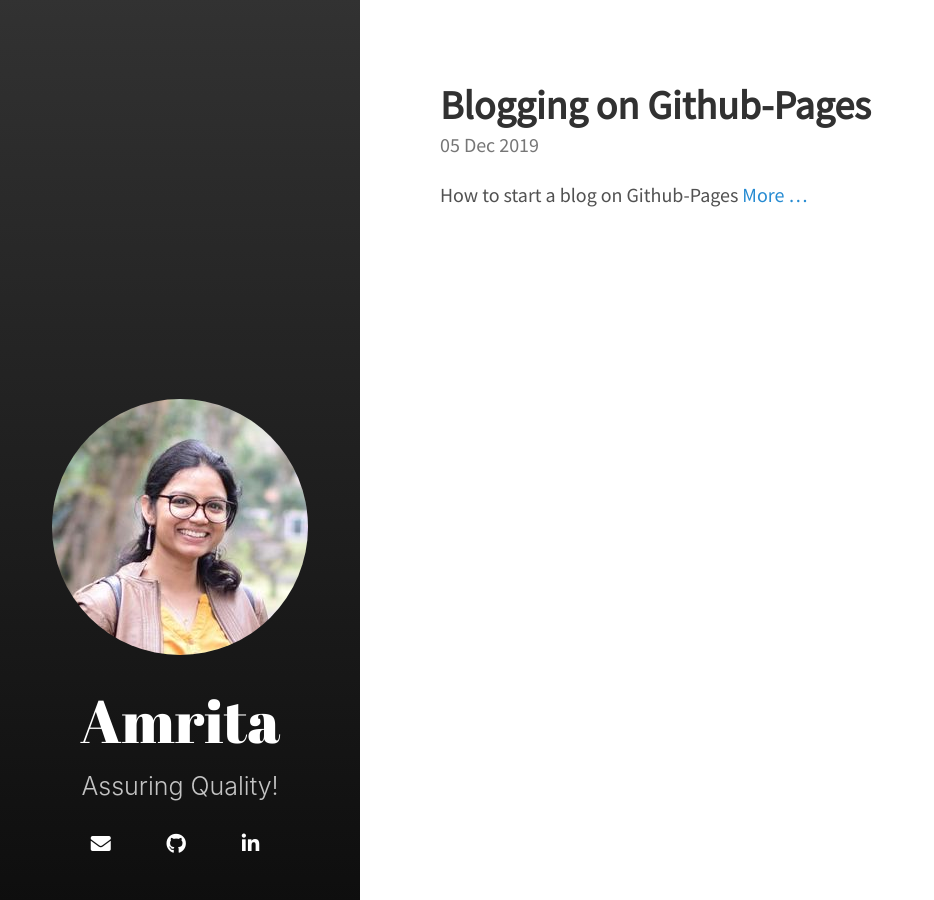
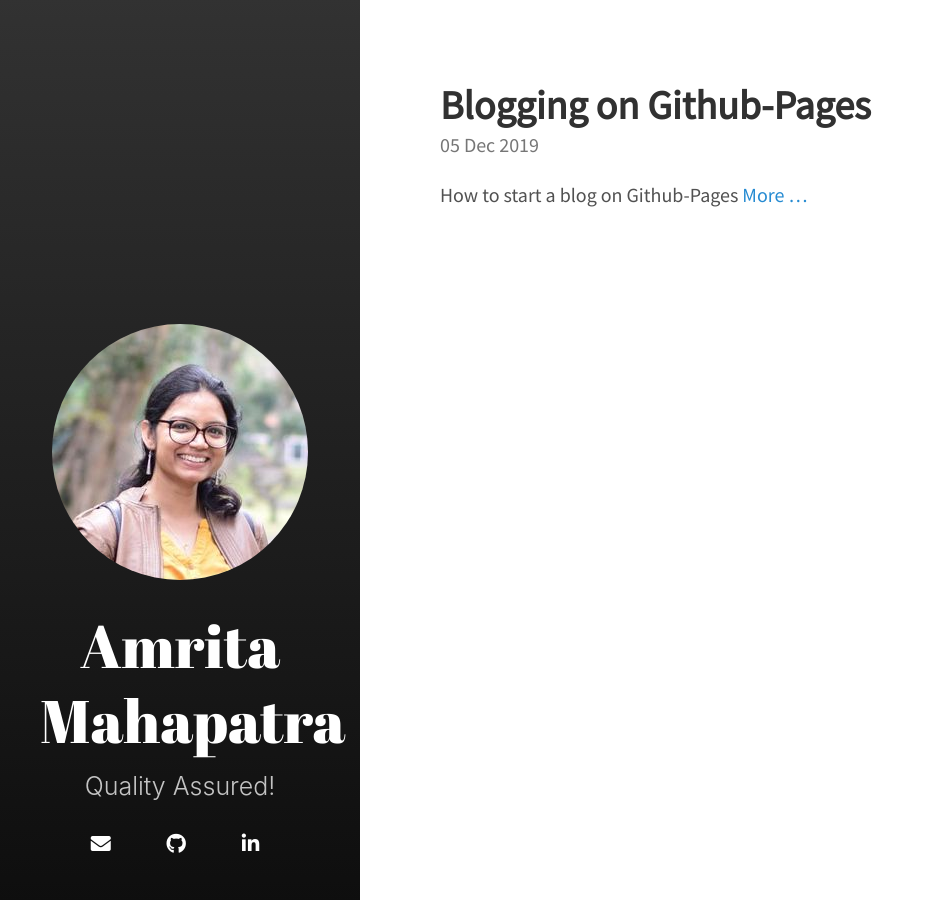
Before and after one commit to amr1ta/amr1ta.github.io, a Jekyll site: the page built from index.html, in a window 1280 px wide. Shown: the whole page, without its empty margins (0-934 px from the left). Built offline with Jekyll 4.4.1, drawn with Linux system fonts in a browser that asks for light colours; nearby versions of some CDN libraries; the list of posts is cut into pages by our own code.

Commit message:
Change tagline

```diff
--- a/_config.yml
+++ b/_config.yml
@@ -3,9 +3,9 @@ markdown:         kramdown
 highlighter:      rouge
 
 # Setup
-title:            Amrita
+title:            Amrita Mahapatra
 tagline:          'QA 2 QE'
-description:      'Assuring Quality!'
+description:      'Quality Assured!'
 url:              https://amr1ta.github.io
 baseurl:          '/'
                   # the optional subpath of your site, e.g. "/blog"
```
